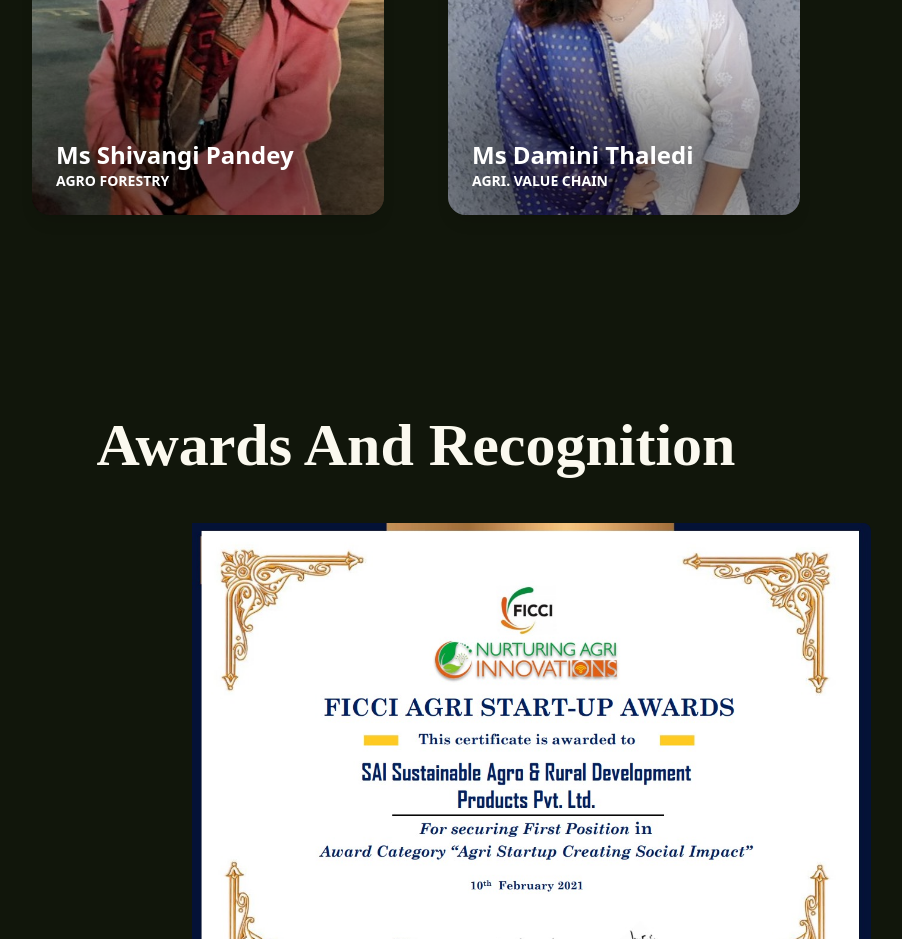
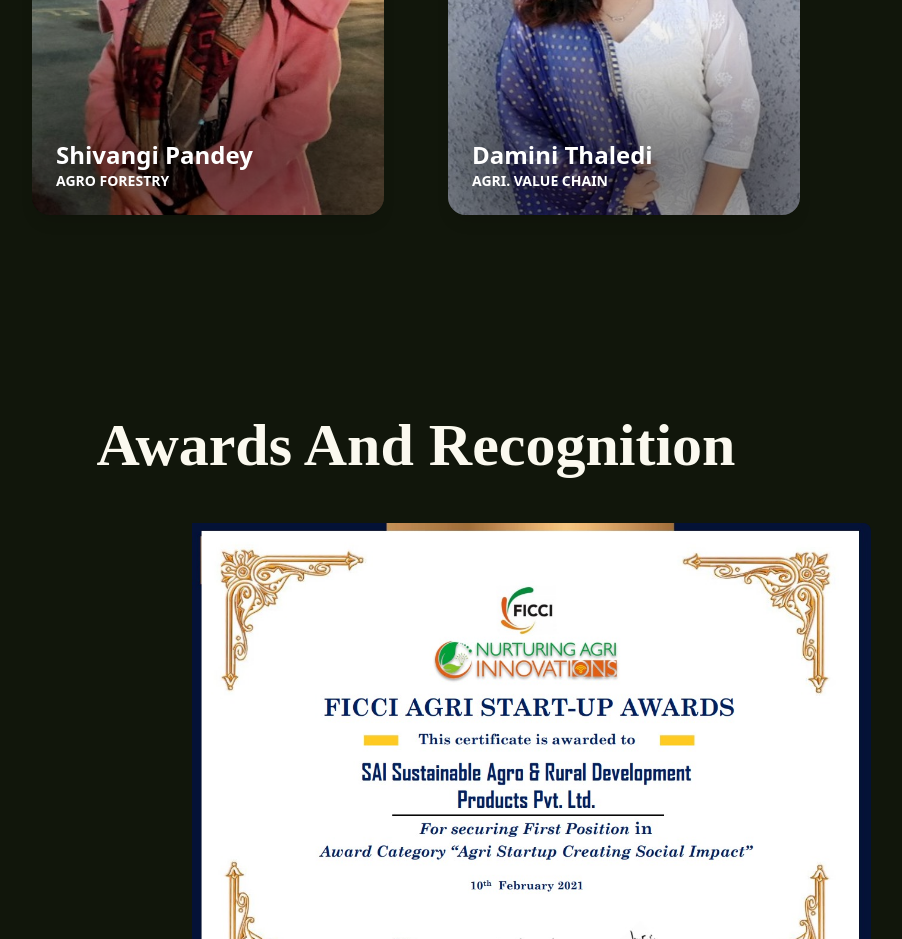
Before and after one commit to kinshuk-dewari/SAI_SUSTAINABLE, a React (Vite) app in the folder frontend/: page / in a window 1280 px wide. Shown: the part 3640-4579 px from the top of the page, without its empty margins (224-1126 px from the left). Built offline with nearby package versions, Linux system fonts and the light colour scheme; no server answers.

Commit message:
Update Managers.jsx

```diff
--- a/frontend/src/components/Managers.jsx
+++ b/frontend/src/components/Managers.jsx
@@ -4,7 +4,6 @@
 const Managers = () => {
   return (
     <div data-scroll data-scroll-section className='flex h-screen flex-col items-center bg-[#11160b] justify-center'>
-            {/* <div className='border-l-2 text-center  w-full'> white</div> */}
             <div className='font-[InstrumentSerif] block overflow-hidden  uppercase font-bold pt-16 text-4xl md:text-5xl p-8'> our managers</div>
 
                 <div  className='flex flex-col md:flex-row gap-10 md:gap-[4rem]'>
@@ -23,7 +22,7 @@
                         <img className='h-96 w-[22rem]' src="m2.jpg"/>
 
                         <div className='absolute top-[74%] z-10 p-6 text-white flex flex-col'>
-                            <p className='font-bold text-xl md:text-2xl capitalize'> Ms Shivangi Pandey</p>
+                            <p className='font-bold text-xl md:text-2xl capitalize'>Shivangi Pandey</p>
                             <p className='font-semibold text-sm uppercase pb-[.75rem]'>agro forestry</p>
                         </div>
                         <div className='top-[78%] blur-3xl absolute  bg-black p-10 w-full'></div>
@@ -45,7 +44,7 @@
                         <img className='h-96 w-[22rem]' src="m1.jpg"/>
 
                         <div className='absolute top-[74%] z-10 p-6 text-white flex flex-col'>
-                            <p className='font-bold text-xl md:text-2xl capitalize'>Ms Damini Thaledi</p>
+                            <p className='font-bold text-xl md:text-2xl capitalize'>Damini Thaledi</p>
                             <p className='font-semibold text-sm uppercase pb-[.75rem]'>agri. value chain </p>
                         </div>
                         <div className='top-[78%] blur-3xl absolute  bg-black p-10 w-full'></div>
```
